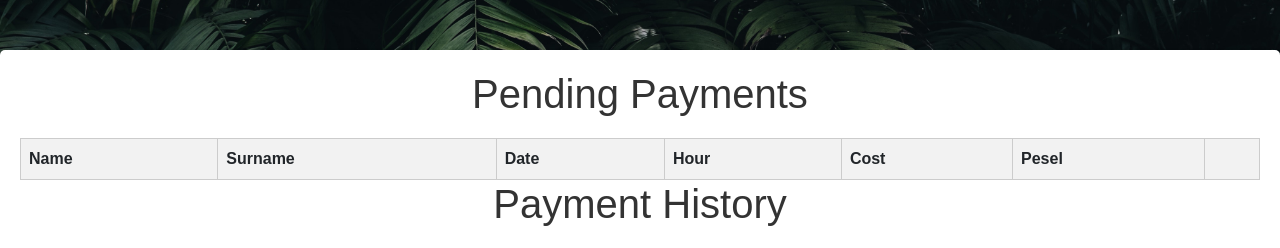
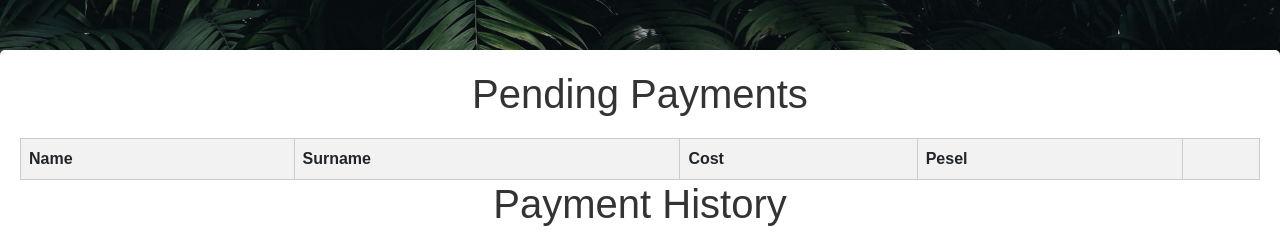
Before and after one commit to kowalczyk-j/vet-clinic-web-app, a Flask app: page /payments in a window 1280 px wide. Shown: the part 56-304 px from the top of the page. Run offline with Flask 3, Linux system fonts and the light colour scheme; lists and menus that the app fills with data are empty; parts of the project's set-up code (start-up, migrations or seed data) failed here and were passed over; some libraries are stand-ins or nearby versions.

Commit message:
little changes:)

```diff
--- a/project/templates/payments.html
+++ b/project/templates/payments.html
@@ -7,8 +7,6 @@
         <tr>
             <th>Name</th>
             <th>Surname</th>
-            <th>Date</th>
-            <th>Hour</th>
             <th>Cost</th>
             <th>Pesel</th>
             <th></th>
```
